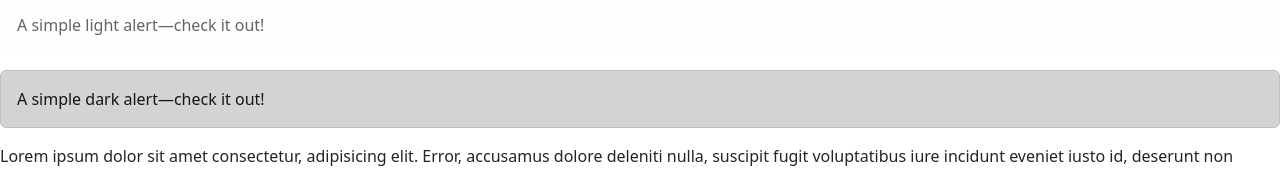
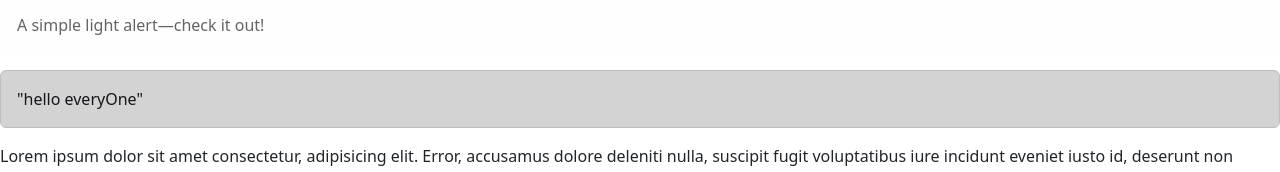
Before and after one commit to SONAL0002/cdac-git-practice, a plain HTML site: page about.html in a window 1280 px wide. Shown: the part 448-620 px from the top of the page. Drawn offline with Linux system fonts and the light colour scheme.

Commit message:
cdacstudent about.html heading change

```diff
--- a/about.html
+++ b/about.html
@@ -29,7 +29,7 @@
         A simple light alert—check it out!
       </div>
       <div class="alert alert-dark" role="alert">
-        A simple dark alert—check it out!
+       "hello everyOne"
       </div>
       <div>
         Lorem ipsum dolor sit amet consectetur, adipisicing elit. Error, accusamus dolore deleniti nulla, suscipit fugit voluptatibus iure incidunt eveniet iusto id,
```
